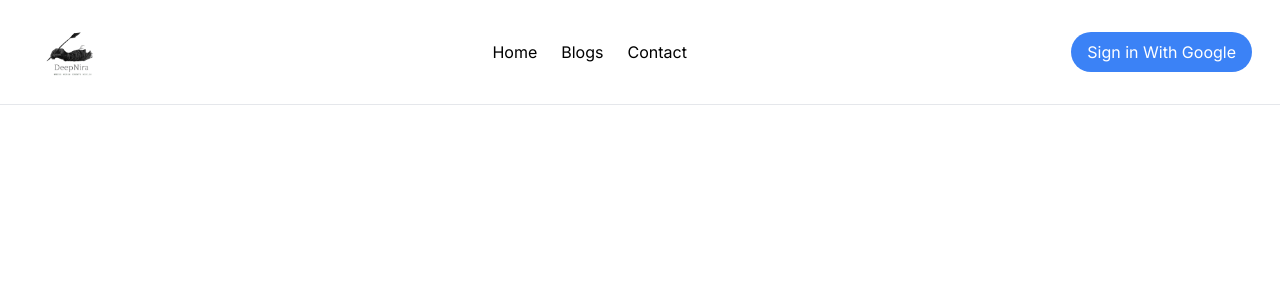
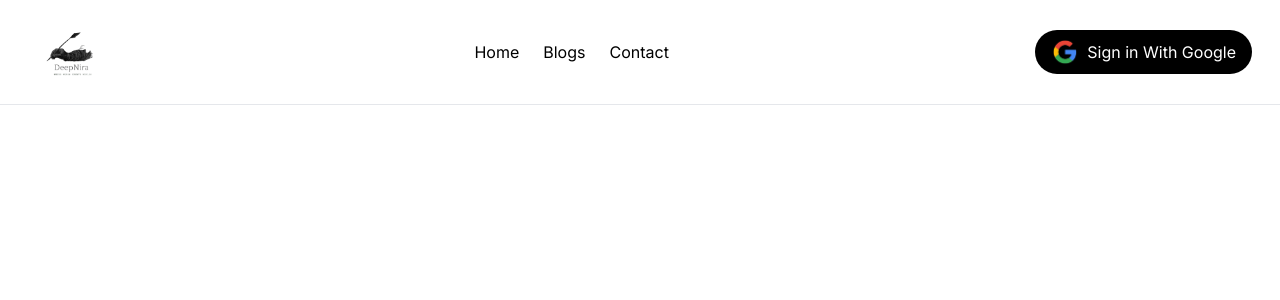
Before and after one commit to thecarlover/Deepnira-Bloggs, a Next.js app: page / in a window 1280 px wide. Shown: the top 300 px of the page. Built offline with nearby package versions, Linux system fonts and the light colour scheme.

Commit message:
googlesign in button created

```diff
--- a/app/components/Header/Header.jsx
+++ b/app/components/Header/Header.jsx
@@ -9,7 +9,8 @@ const Header = () => {
             <li>Blogs</li>
             <li>Contact</li>
         </ul>
-        <button className='bg-blue-500 text-white px-4 py-2 rounded-full'>
+        <button className='bg-black text-white px-4 py-2 rounded-full flex items-center gap-2'>
+          <img className='h-7' src="/google.png" alt="" />
             Sign in With Google
 
         </button>
--- /dev/null
+++ b/app/components/Header/LoginButton.jsx
@@ -0,0 +1,9 @@
+import React from 'react'
+
+const LoginButton = () => {
+  return (
+    <div>LoginButton</div>
+  )
+}
+
+export default LoginButton
```
Also changed, not shown: public/google.png (added).
